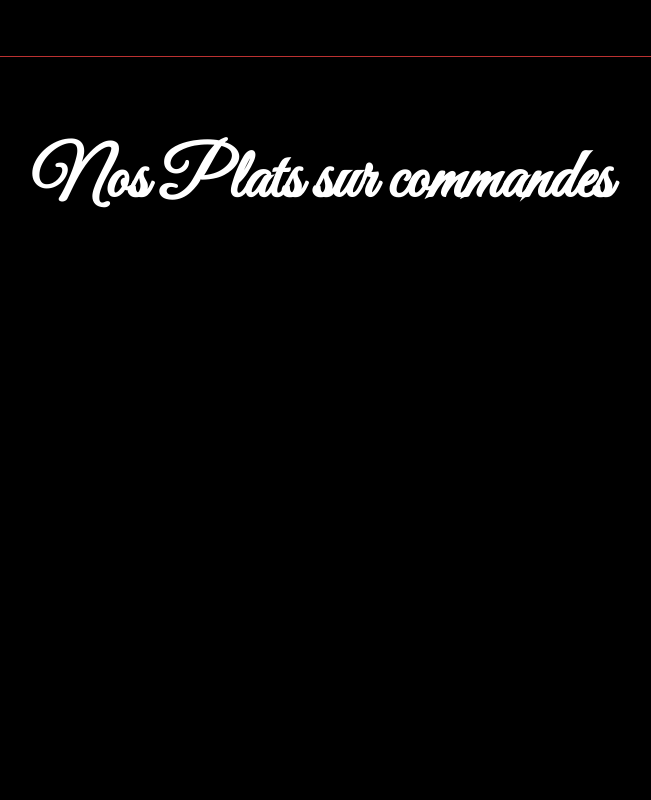
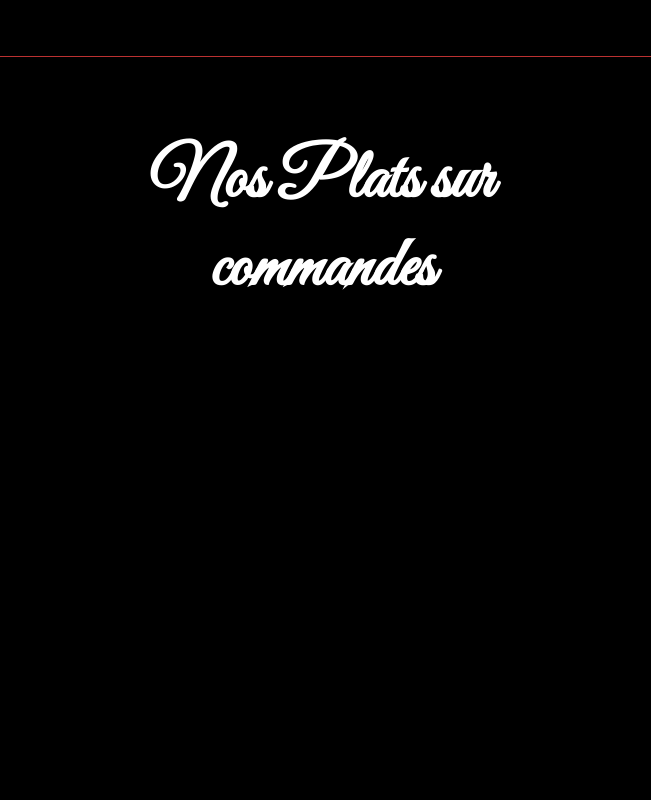
Before and after one commit to killerbestshoot/Enzo_concour_restaurant, a website built with Parcel: page src/index.html in a window 1280 px wide. Shown: the part 1680-2480 px from the top of the page, without its empty margins (318-969 px from the left). Built offline with nearby package versions, Linux system fonts and the light colour scheme; files whose address does not match are found by name; a web font is replaced by a local one.

Commit message:
3mme jour

```diff
--- a/src/css/index.scss
+++ b/src/css/index.scss
@@ -224,7 +224,8 @@ body {
 
         /* section plats*/
         #plats {
-            width: 100%;
+            width: 70%;
+            margin: auto;
             margin-top: 5em;
             margin-bottom: 5em;
 
@@ -238,9 +239,8 @@ body {
             }
 
             #p_p {
-                width: 70%;
+                width: 100%;
                 overflow: hidden;
-                margin: auto;
 
                 #i_plat {
                     width: 100%;
--- a/src/js/index.js
+++ b/src/js/index.js
@@ -35,12 +35,10 @@ document.addEventListener("DOMContentLoaded", () => {
         targets: img,
         scale: 1, // Remettre l'image à sa taille d'origine
         duration: 900, // La durée de l'animation en millisecondes
-        easing: "easeOutQuad", // L'effet d'animation
+        easing: "easeInOutQuad", // L'effet d'animation
       });
     });
   });
-
-
 
   const p = document.getElementById("i_plat");
   function changeBackgroundImage() {
@@ -57,7 +55,7 @@ document.addEventListener("DOMContentLoaded", () => {
         // Sélectionne une image aléatoire dans le tableau
         const imageAleatoire =
           images[Math.floor(Math.random() * images.length)];
-        console.dir(imageAleatoire);
+        // console.dir(imageAleatoire);
 
         // Anime la transition de l'image de fond
         anime({
@@ -67,10 +65,10 @@ document.addEventListener("DOMContentLoaded", () => {
           scale: 1.1,
           complete: function () {
             p.classList.add("zoom");
-            p.style.backgroundImage = `url(${imageAleatoire})`;
+            p.style.backgroundImage = `url(./assets/i_plat/${imageAleatoire})`;
             anime({
               targets: p,
-              duration: 4000,
+              duration: 1000,
               easing: "easeInOutQuad",
               scale: 1,
               complete: function () {
@@ -83,9 +81,8 @@ document.addEventListener("DOMContentLoaded", () => {
     });
   }
 
-  // Change l'image de fond toutes les 4 secondes
-  setInterval(changeBackgroundImage, 4000);
-
+  // Change l'image de fond toutes les 3 secondes
+  setInterval(changeBackgroundImage, 3000);
 
   var section = document.getElementById("thnks");
   const elements = document.querySelectorAll(".h2");
@@ -118,7 +115,6 @@ document.addEventListener("DOMContentLoaded", () => {
 
     window.addEventListener("scroll", handleScroll);
   });
-
 
   const f = document.getElementById("for_m");
   f.addEventListener("mouseenter", () => {
```
Also changed, not shown: src/css/index.css, 1 other file.
